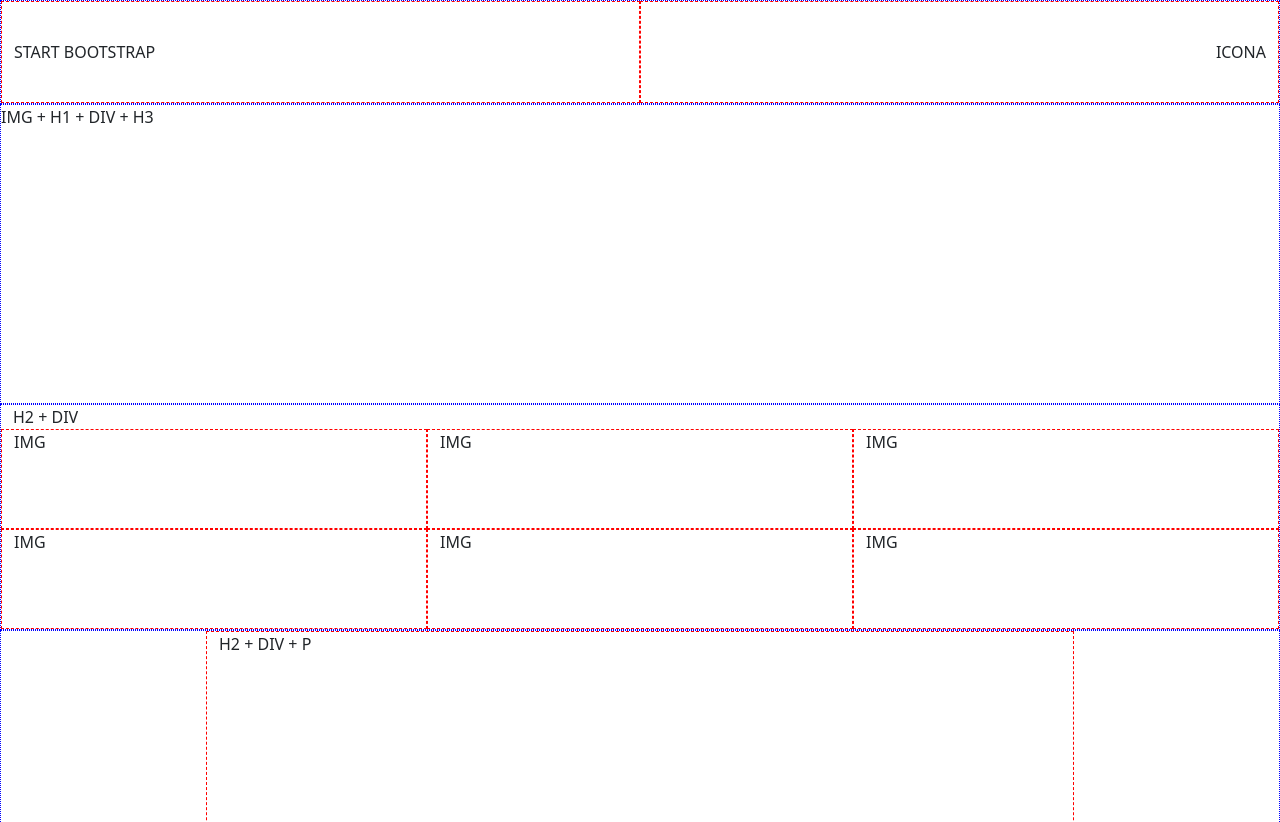
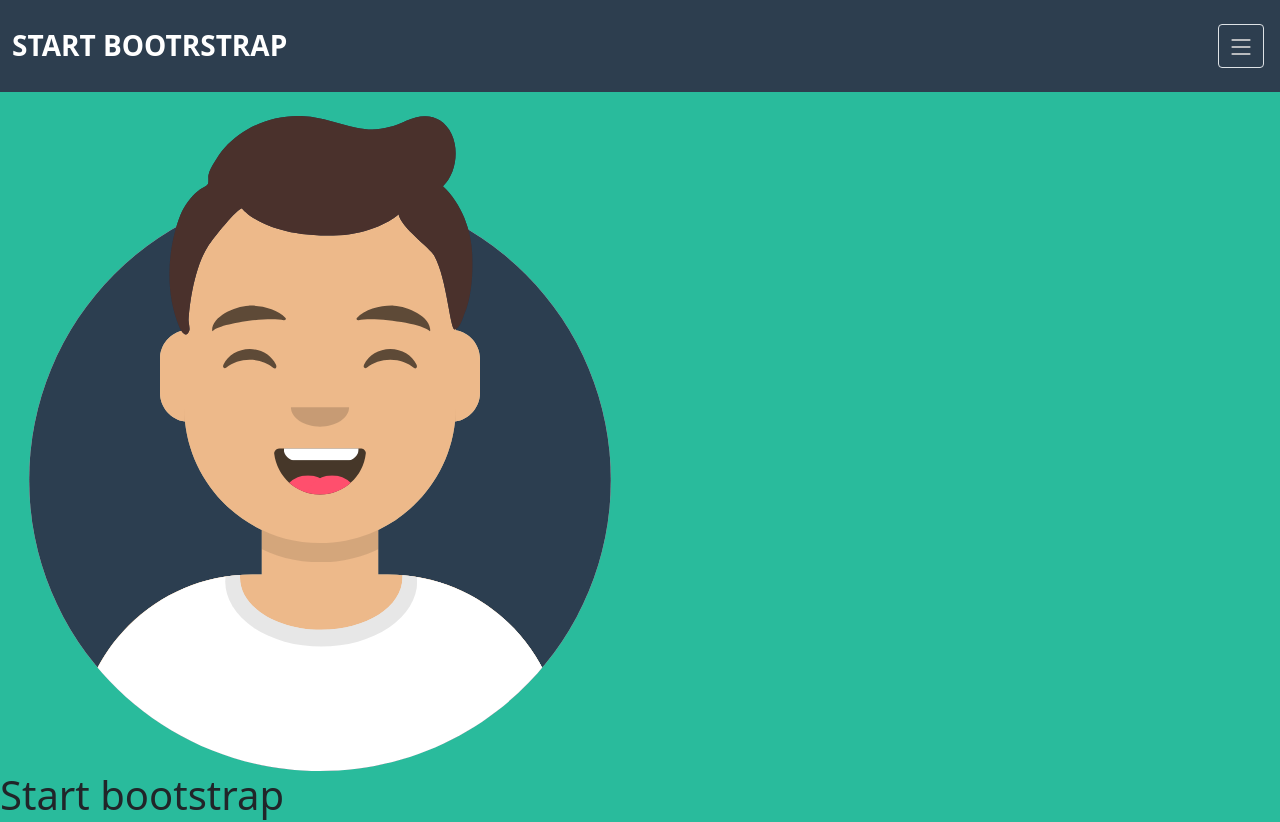
Before and after one commit to Giugurtah/html-css-bootstrap-freelancer, a plain HTML site: page index.html in a window 1280 px wide. Shown: the top 822 px of the page. Drawn offline with nearby package versions, Linux system fonts and the light colour scheme.

Commit message:
Parziale (1)

```diff
--- a/index.html
+++ b/index.html
@@ -4,21 +4,31 @@
     <meta charset="UTF-8">
     <meta http-equiv="X-UA-Compatible" content="IE=edge">
     <meta name="viewport" content="width=device-width, initial-scale=1.0">
+    <link rel="stylesheet" href="https://cdn.jsdelivr.net/npm/bootstrap-icons@1.5.0/font/bootstrap-icons.css">
     <link href="https://cdn.jsdelivr.net/npm/bootstrap@5.0.1/dist/css/bootstrap.min.css" rel="stylesheet" integrity="sha384-+0n0xVW2eSR5OomGNYDnhzAbDsOXxcvSN1TPprVMTNDbiYZCxYbOOl7+AMvyTG2x" crossorigin="anonymous">
     <link rel="stylesheet" href="./style/index.css">
     <title>Document</title>
 </head>
 <body>
-    <header class="container-fluid ms-border-blue">
-        <div class="row">
-            <div class="col ms-lh-10 ms-border-red">START BOOTSTRAP</div>
-            <div class="col ms-lh-10 ms-border-red ms-text-right">ICONA</div>
+    <header class="container-fluid ms-bg-secondary">
+        <div class="row py-4">
+            <div class="col-auto me-auto text-uppercase fs-3 fw-bold text-white">Start bootrstrap</div>
+            <div class="col-auto me-3 px-2 fs-3 text-gray border rounded">
+                <i class="bi bi-list"></i>
+            </div>
         </div>
     </header>
 
     <main>
-        <section class="ms-jumbotron ms-border-blue ms-h-300">
-            IMG + H1 + DIV + H3
+        <section class="ms-jumbotron ms-bg-primary">
+            <div class="row">
+                <div class="col-12">
+                    <img class="mx-auto w-50 mx-auto" src="./img/avatar.svg" alt="logo avatar">
+                    <h1 class="mx-auto">Start bootstrap</h1>
+                </div>
+                <div class="col-12"></div>
+                <div class="col-12"></div>
+            </div>
         </section>
 
         <section class="ms-portfolio ms-border-blue container-fluid">
--- a/style/index.css
+++ b/style/index.css
@@ -5,6 +5,22 @@
 
 .ms-border-blue {
     border: 1px dotted blue;
+}
+
+.ms-bg-secondary {
+    background-color: rgb(45, 62, 79);
+}
+
+.ms-bg-primary {
+    background-color: rgb(41, 187, 156);
+}
+
+.text-white {
+    color: white;
+}
+
+.text-gray {
+    color: lightgray;
 }
 /* Text properties */
 .ms-lh-10 {
```
Also changed, not shown: img/avatar.svg (added), img/cabin.png (added), img/cake.png (added), img/circus.png (added), img/game.png (added), img/safe.png (added), img/submarine.png (added).
